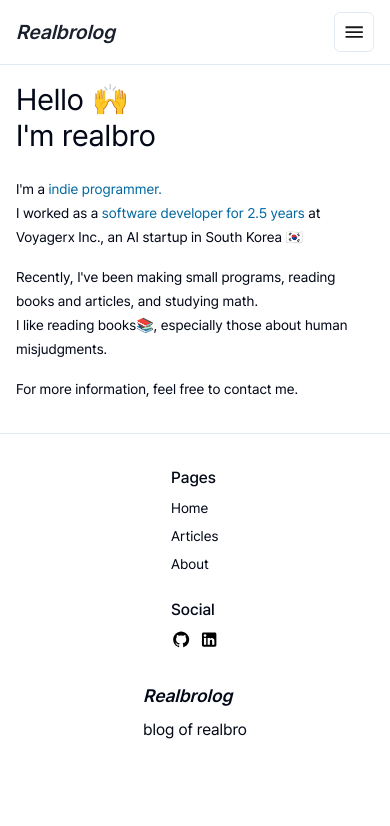
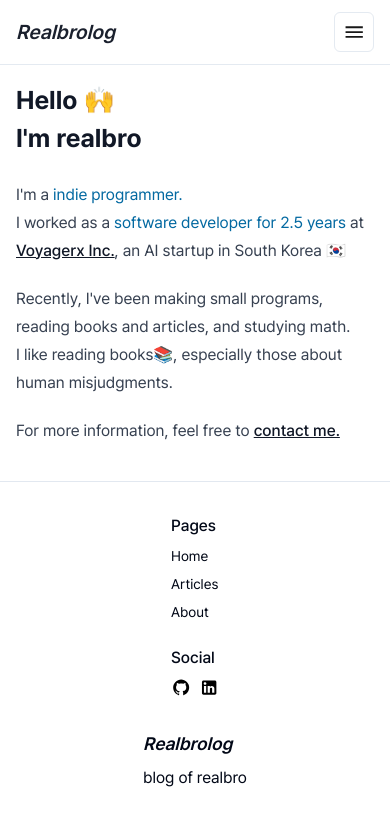
Before and after one commit to realbronoh/realbrolog, a Next.js app: page /about in a window 390 px wide. Shown: the top 826 px of the page. Built offline with nearby package versions, Linux system fonts and the light colour scheme.

Commit message:
lower size of h1 and h2

```diff
--- a/src/app/about/page.tsx
+++ b/src/app/about/page.tsx
@@ -9,7 +9,7 @@ export const metadata = {
 
 const AboutPage = () => {
   return (
-    <main className="prose-sm sm:prose">
+    <main className="prose">
       <section>
         <h1>
           Hello 🙌
--- a/src/app/article/[slug]/page.tsx
+++ b/src/app/article/[slug]/page.tsx
@@ -43,7 +43,7 @@ const ArticlePage = (props: ArticlePageProps) => {
   }
 
   return (
-    <main className="prose-sm md:prose">
+    <main className="prose">
       <ArticleHeader article={article} />
       <article>
         <StyledMarkdown markdown={article.content} />
@@ -63,7 +63,7 @@ const ArticleHeader = (props: { article: Article }) => {
       <div className="text-sm mb-2">
         {formattedDateString} • {readingTimeMin} min read
       </div>
-      <h1>{title}</h1>
+      <h1 className="text-xl sm:text-2xl">{title}</h1>
       <Separator />
     </header>
   );
--- a/tailwind.config.ts
+++ b/tailwind.config.ts
@@ -79,9 +79,12 @@ const config = {
         DEFAULT: {
           css: {
             h1: {
-              'font-size': '2rem',
-              'line-height': 1.2,
+              'font-size': '1.6rem',
+              'line-height': 1.5,
               'font-weight': 700,
+            },
+            h2: {
+              'font-size': '1.4rem',
             },
           },
         },
```
